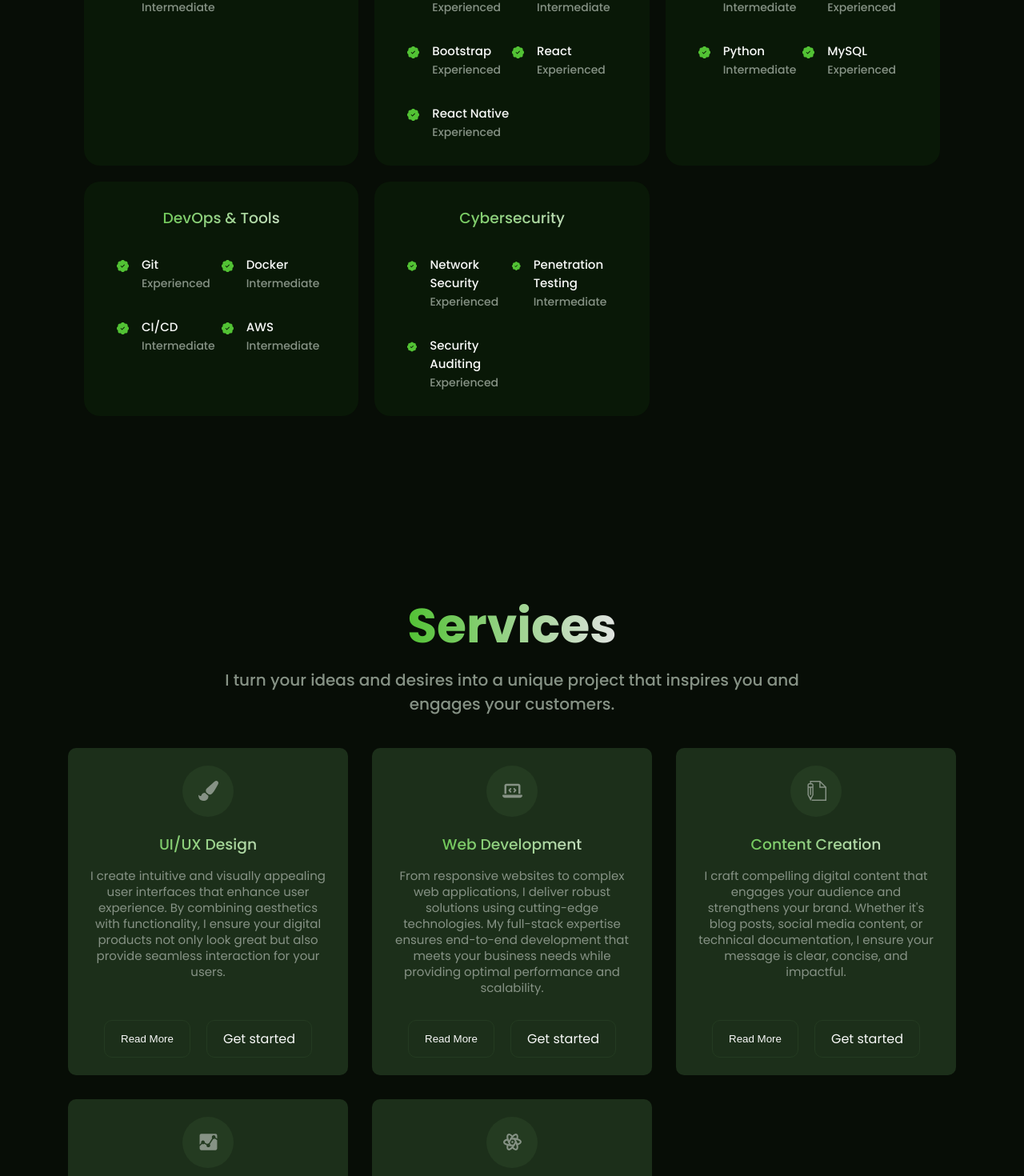
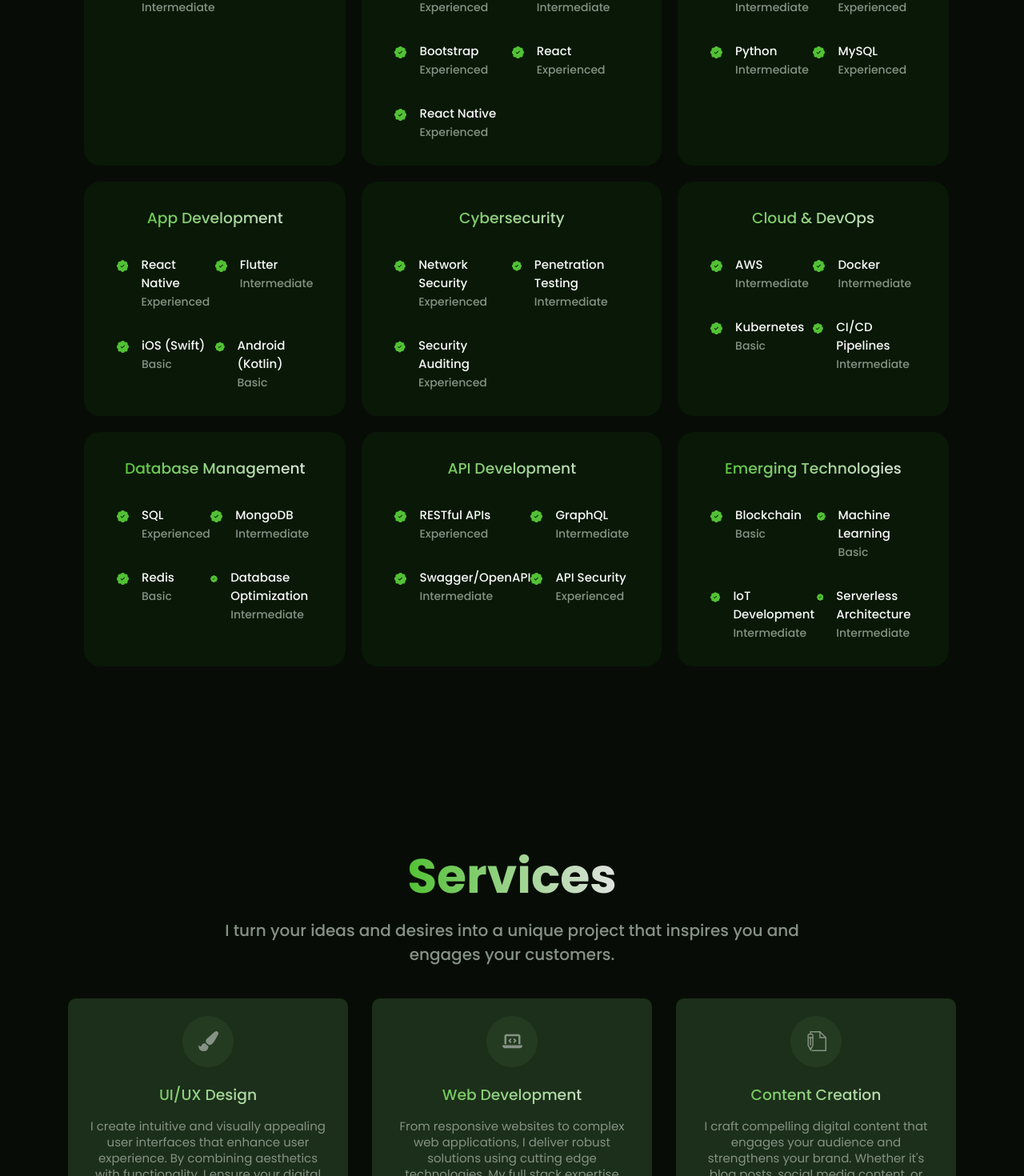
Before and after one commit to Jossyboydgenius/Developer-portfolio, a React (Vite) app: page / in a window 1280 px wide. Shown: the part 2677-4147 px from the top of the page at 80% size. Built offline with nearby package versions, Linux system fonts and the light colour scheme.

Commit message:
refactor: Update About, SkillCard, Services, and Hero components

```diff
--- a/src/sources.jsx
+++ b/src/sources.jsx
@@ -3,17 +3,17 @@ import client2 from "./assets/client-2.jpeg";
 import client3 from "./assets/client-3.jpeg";
 import client4 from "./assets/client-4.jpeg";
 import client5 from "./assets/client-5.jpeg";
-import { IoMdAnalytics} from "react-icons/io";
+import { IoMdAnalytics, IoMdCloud} from "react-icons/io";
 import { IoCallOutline ,IoLocationOutline } from "react-icons/io5";
 import { GrUserExpert } from "react-icons/gr";
 import { MdOutlineSupportAgent,MdOutlineAlternateEmail } from "react-icons/md";
 import { RiExchange2Fill } from "react-icons/ri";
-import { FaInstagram, FaXTwitter, FaYoutube,FaLaptopCode} from "react-icons/fa6";
+import { FaInstagram, FaXTwitter, FaYoutube,FaLaptopCode, FaDatabase, FaServer} from "react-icons/fa6";
 import { FaFacebookSquare,FaPaintBrush } from "react-icons/fa";
 import { TfiWrite } from 'react-icons/tfi'
 import {DiReact} from "react-icons/di";
 import {FaNodeJs} from "react-icons/fa";
-import {SiExpress,SiMongodb} from "react-icons/si";
+import {SiBlockchaindotcom, SiExpress,SiMongodb} from "react-icons/si";
 import { CgFigma } from "react-icons/cg";
 import { TbBrandReactNative } from "react-icons/tb";
 import { SiAdobexd } from "react-icons/si";
@@ -33,7 +33,7 @@ export const whyChooseMe = [
     link: "",
   },
   {
-    title: "Data-Driven Solutions",
+    title: "Data Driven Solutions",
     icon: <IoMdAnalytics/>,
     link: "",
   },
@@ -43,7 +43,7 @@ export const whyChooseMe = [
     link: "",
   },
   {
-    title: "Innovative Problem-Solving",
+    title: "Innovative Problem Solving",
     icon: <RiExchange2Fill/>,
     link: "",
   },
@@ -81,7 +81,7 @@ export const services = [
     name: "Web Development",
     icon: <FaLaptopCode/>,
     description: `From responsive websites to complex web applications, I deliver robust solutions
-    using cutting-edge technologies. My full-stack expertise ensures end-to-end development that meets
+    using cutting edge technologies. My full stack expertise ensures end to end development that meets
     your business needs while providing optimal performance and scalability.`,
   },
   {
@@ -101,11 +101,37 @@ export const services = [
   {
     name: "Mobile App Development",
     icon: <TbBrandReactNative/>,
-    description: `I develop cross-platform mobile applications that provide seamless user experiences
-    across different devices. Using React Native, I create efficient, high-performance apps that feel
+    description: `I develop cross platform mobile applications that provide seamless user experiences
+    across different devices. Using React Native, I create efficient, high performance apps that feel
     native on both iOS and Android platforms.`,
   },
+  {
+    name: "Database Design & Management",
+    icon: <FaDatabase/>,
+    description: `I design and implement efficient, scalable database solutions tailored to your specific needs.
+    From data modeling to query optimization, I ensure your data is structured for optimal performance and easy maintenance.`,
+  },
+  {
+    name: "API Development",
+    icon: <FaServer/>,
+    description: `I create robust, well documented APIs that power seamless communication between different
+    software systems. Whether RESTful or GraphQL, my APIs are designed for efficiency, scalability, and ease of integration.`,
+  },
+  {
+    name: "Cloud Solutions",
+    icon: <IoMdCloud/>,
+    description: `I leverage cloud technologies to build scalable, resilient applications. From serverless
+    architectures to containerized deployments, I help you harness the full potential of cloud platforms like AWS,
+    Azure, or Google Cloud.`,
+  },
+  {
+    name: "Blockchain Development",
+    icon: <SiBlockchaindotcom/>,
+    description: `I develop decentralized applications (dApps) and smart contracts, leveraging blockchain
+    technology to create secure, transparent, and efficient solutions for various industries.`,
+  },
 ]
+
 
 export const skills = [
   {
@@ -188,23 +214,23 @@ export const skills = [
     ]
   },
   {
-    title: "DevOps & Tools",
+    title: "App Development",
     data: [
       {
-        skill: "Git",
+        skill: "React Native",
         level: "Experienced",
       },
       {
-        skill: "Docker",
+        skill: "Flutter",
         level: "Intermediate",
       },
       {
-        skill: "CI/CD",
-        level: "Intermediate",
+        skill: "iOS (Swift)",
+        level: "Basic",
       },
       {
-        skill: "AWS",
-        level: "Intermediate",
+        skill: "Android (Kotlin)",
+        level: "Basic",
       },
     ]
   },
@@ -225,184 +251,255 @@ export const skills = [
       },
     ]
   },
-]
-
-
-
-export const projects = [
   {
-    id:1,
-    title: 'AI Powered School',
-    image: 'https://cdn.dribbble.com/userupload/10064191/file/original-091c06a630285b93a5f81e29e882fe3c.png',
-    category:"UI/UX",
-    description: `Transforming education with AI, our School UI Design project revolutionizes the
-                     learning experience. Seamlessly integrating intelligent features, personalized interfaces,
-                     and intuitive navigation, our design empowers educators and students alike. Experience
-                     innovation at its finest as we pave the way for a smarter, more efficient educational
-                     journey.`,
-    demoLink: "https://google.com/",
-    stack:[
+    title: "Cloud & DevOps",
+    data: [
       {
-        name:"XD",
-        icon: <SiAdobexd/>,
-        iconColor:"skyblue",
+        skill: "AWS",
+        level: "Intermediate",
+      },
+      {
+        skill: "Docker",
+        level: "Intermediate",
+      },
+      {
+        skill: "Kubernetes",
+        level: "Basic",
+      },
+      {
+        skill: "CI/CD Pipelines",
+        level: "Intermediate",
       },
     ]
   },
   {
-    id:2,
-    title: 'E-Commerce Application',
-    image: 'https://cdn.dribbble.com/userupload/8002230/file/original-c8eec16edea4d5c836b2bfabe7fbaa5a.jpg',
-    category:"Web",
-    description:`Enhance your online shopping experience with our E-Commerce Application
-      UI design project. Seamlessly blending aesthetics with functionality, our intuitive
-      interface offers easy navigation, personalized recommendations, and secure
-      transactions. Elevate your digital storefront and captivate customers with a visually
-      stunning design tailored to your brand`,
-    demoLink: "https://google.com/",
-    stack:[
+    title: "Database Management",
+    data: [
       {
-        name:"ReactJs",
-        icon: <DiReact/>,
-        iconColor:"skyblue",
+        skill: "SQL",
+        level: "Experienced",
       },
       {
-        name:"NodeJs",
-        icon: <FaNodeJs/>,
-        iconColor:"green",
+        skill: "MongoDB",
+        level: "Intermediate",
       },
       {
-        name:"ExpressJs",
-        icon: <SiExpress/>,
+        skill: "Redis",
+        level: "Basic",
       },
       {
-        name:"MongoDB",
-        icon: <SiMongodb/>,
-        iconColor:"limegreen",
+        skill: "Database Optimization",
+        level: "Intermediate",
       },
     ]
   },
   {
-    id:3,
-    title: 'Robotic Engineering Web Application',
-    image: 'https://s3-alpha.figma.com/hub/file/5101537097/c4a1ed2c-4ab9-43fb-a248-d7ac6b0c3161-cover.png',
-    category:"Web",
-    description: `Unlock the future of robotics with our Robotic Engineering Web Application
-      project. Seamlessly integrating cutting-edge technology, data analytics,
-      and collaborative tools, our platform empowers engineers to design, simulate,
-      and optimize robotic systems. Experience innovation at its peak as we redefine the
-      boundaries of robotic engineering.`,
-    demoLink: "https://google.com/",
-    stack:[
+    title: "API Development",
+    data: [
       {
-        name:"ReactJs",
-        icon: <DiReact/>,
-        iconColor:"skyblue",
+        skill: "RESTful APIs",
+        level: "Experienced",
       },
       {
-        name:"NodeJs",
-        icon: <FaNodeJs/>,
-        iconColor:"green",
+        skill: "GraphQL",
+        level: "Intermediate",
       },
       {
-        name:"ExpressJs",
-        icon: <SiExpress/>,
+        skill: "Swagger/OpenAPI",
+        level: "Intermediate",
       },
       {
-        name:"MongoDB",
-        icon: <SiMongodb/>,
-        iconColor:"limegreen",
-      },
-      {
-        name:"MongoDBT",
-        icon: <SiMongodb/>,
-      },
-      {
-        name:"MongoDBT",
-        icon: <SiMongodb/>,
-      },
-      {
-        name:"MongoDBT",
-        icon: <SiMongodb/>,
+        skill: "API Security",
+        level: "Experienced",
       },
     ]
   },
   {
-    id:4,
-    title: 'Project Management application',
-    image: 'https://miro.medium.com/v2/resize:fit:1400/1*6iO0wm8q4cByvxY6kB9WiQ.png',
-    category:"Apps",
-    description: `Simplify project coordination with our intuitive Project Management application. Track tasks, collaborate in real-time, and streamline workflows effortlessly. With customizable features and robust reporting, stay organized and efficient.
-                     Elevate your project management experience and achieve success with ease.`,
-    demoLink: "https://google.com/",
-    stack:[
+    title: "Emerging Technologies",
+    data: [
       {
-        name:"React Native",
-        icon: <TbBrandReactNative/>,
-        iconColor:"skyblue",
+        skill: "Blockchain",
+        level: "Basic",
       },
       {
-        name:"NodeJs",
-        icon: <FaNodeJs/>,
-        iconColor:"green",
+        skill: "Machine Learning",
+        level: "Basic",
       },
       {
-        name:"ExpressJs",
-        icon: <SiExpress/>,
+        skill: "IoT Development",
+        level: "Intermediate",
       },
       {
-        name:"MongoDB",
-        icon: <SiMongodb/>,
-        iconColor:"limegreen",
+        skill: "Serverless Architecture",
+        level: "Intermediate",
+      },
+    ]
+  },
+]
+
+export const projects = [
+  {
+    id: 1,
+    title: 'AI Powered School',
+    image: 'https://cdn.dribbble.com/userupload/10064191/file/original-091c06a630285b93a5f81e29e882fe3c.png',
+    category: "UI/UX",
+    description: `Imagine a learning platform where AI becomes your personal tutor. Our School UI Design
+    revolutionizes education, offering an intuitive interface that adapts to each student's unique learning style.
+    Smart features like personalized study plans and real time progress tracking make learning engaging and
+    efficient. Step into the future of education where technology and pedagogy blend seamlessly.`,
+    demoLink: "https://google.com/",
+    stack: [
+      {
+        name: "XD",
+        icon: <SiAdobexd/>,
+        iconColor: "skyblue",
       },
     ]
   },
   {
-    id:5,
-    title: 'Mobile bank - App Design',
-    image: 'https://i.pinimg.com/originals/a0/be/c3/a0bec3706210e6ab28470eee95bf5889.png',
-    category:"UI/UX",
-    description: `Experience banking at your fingertips with our sleek Mobile Bank app design. Seamlessly manage your finances on-the-go with intuitive navigation, secure transactions, and personalized insights. Enjoy a modern interface that prioritizes convenience and accessibility, revolutionizing your banking experience.`,
+    id: 2,
+    title: 'E-Commerce Application',
+    image: 'https://cdn.dribbble.com/userupload/8002230/file/original-c8eec16edea4d5c836b2bfabe7fbaa5a.jpg',
+    category: "Web",
+    description: `Elevate your online shopping experience with our state of the art E-Commerce Application.
+    Seamlessly blending aesthetics with functionality, our platform offers more than just transactions, it creates
+    shopping experiences. From AI powered product recommendations to one click checkouts, every feature is
+    designed to delight your customers and boost your conversions. Welcome to the future of online retail.`,
     demoLink: "https://google.com/",
-    stack:[
+    stack: [
       {
-        name:"Figma",
-        icon: <CgFigma/>,
-        iconColor:"orangered",
+        name: "ReactJs",
+        icon: <DiReact/>,
+        iconColor: "skyblue",
+      },
+      {
+        name: "NodeJs",
+        icon: <FaNodeJs/>,
+        iconColor: "green",
+      },
+      {
+        name: "ExpressJs",
+        icon: <SiExpress/>,
+      },
+      {
+        name: "MongoDB",
+        icon: <SiMongodb/>,
+        iconColor: "limegreen",
       },
     ]
   },
   {
-    id:6,
-    title: 'Quiz App Development',
-    image: 'https://i.pinimg.com/originals/b3/35/02/b33502e465346ace2a7f1df203d851a3.jpg',
-    category:"Apps",
-    description: `Elevate engagement and knowledge retention with our Quiz App
-                    Development project. Seamlessly crafted for interactive learning
-                    experiences, our app offers customizable quizzes, real-time feedback,
-                    and captivating visuals. Empower users to test their knowledge anytime,
-                     anywhere, fostering a dynamic learning environment tailored to their
-                     needs.`,
-      demoLink: "https://google.com/",
-    stack:[
+    id: 3,
+    title: 'Robotic Engineering Web Application',
+    image: 'https://s3-alpha.figma.com/hub/file/5101537097/c4a1ed2c-4ab9-43fb-a248-d7ac6b0c3161-cover.png',
+    category: "Web",
+    description: `Step into the world of tomorrow with our Robotic Engineering Web Application.
+    This platform is where imagination meets innovation, allowing engineers to design, simulate,
+    and optimize robotic systems with unprecedented ease. From drag and drop component assembly
+    to real time 3D visualization, we're not just building robots, we're crafting the future of automation.`,
+    demoLink: "https://google.com/",
+    stack: [
       {
-        name:"React Native",
-        icon: <TbBrandReactNative/>,
-        iconColor:"skyblue",
+        name: "ReactJs",
+        icon: <DiReact/>,
+        iconColor: "skyblue",
       },
       {
-        name:"NodeJs",
+        name: "NodeJs",
         icon: <FaNodeJs/>,
-        iconColor:"green",
+        iconColor: "green",
       },
       {
-        name:"ExpressJs",
+        name: "ExpressJs",
         icon: <SiExpress/>,
       },
       {
-        name:"MongoDB",
+        name: "MongoDB",
         icon: <SiMongodb/>,
-        iconColor:"limegreen",
+        iconColor: "limegreen",
+      },
+    ]
+  },
+  {
+    id: 4,
+    title: 'Project Management application',
+    image: 'https://miro.medium.com/v2/resize:fit:1400/1*6iO0wm8q4cByvxY6kB9WiQ.png',
+    category: "Apps",
+    description: `Say goodbye to chaotic project management and hello to streamlined success.
+    Our intuitive Project Management application turns complex workflows into a breeze. With
+    real time collaboration, customizable dashboards, and intelligent task prioritization,
+    your team's productivity will soar to new heights. It's not just about managing projects,
+    it's about empowering teams to achieve greatness.`,
+    demoLink: "https://google.com/",
+    stack: [
+      {
+        name: "React Native",
+        icon: <TbBrandReactNative/>,
+        iconColor: "skyblue",
+      },
+      {
+        name: "NodeJs",
+        icon: <FaNodeJs/>,
+        iconColor: "green",
+      },
+      {
+        name: "ExpressJs",
+        icon: <SiExpress/>,
+      },
+      {
+        name: "MongoDB",
+        icon: <SiMongodb/>,
+        iconColor: "limegreen",
+      },
+    ]
+  },
+  {
+    id: 5,
+    title: 'Mobile bank - App Design',
+    image: 'https://i.pinimg.com/originals/a0/be/c3/a0bec3706210e6ab28470eee95bf5889.png',
+    category: "UI/UX",
+    description: `Banking reimagined for the digital age. Our Mobile Bank app design puts financial
+    power at your fingertips with a sleek, intuitive interface. From seamless transactions to
+    personalized financial insights, every tap brings you closer to your financial goals. It's not
+    just a banking app, it's your personal financial companion, available 24/7.`,
+    demoLink: "https://google.com/",
+    stack: [
+      {
+        name: "Figma",
+        icon: <CgFigma/>,
+        iconColor: "orangered",
+      },
+    ]
+  },
+  {
+    id: 6,
+    title: 'Quiz App Development',
+    image: 'https://i.pinimg.com/originals/b3/35/02/b33502e465346ace2a7f1df203d851a3.jpg',
+    category: "Apps",
+    description: `Learning meets excitement in our innovative Quiz App. Designed to make knowledge
+    acquisition addictive, this app turns every question into an opportunity for growth. With
+    adaptive difficulty levels, multimedia content, and social learning features, it transforms
+    the way people engage with information. Get ready to quiz, learn, and grow, all at the tap of a screen.`,
+    demoLink: "https://google.com/",
+    stack: [
+      {
+        name: "React Native",
+        icon: <TbBrandReactNative/>,
+        iconColor: "skyblue",
+      },
+      {
+        name: "NodeJs",
+        icon: <FaNodeJs/>,
+        iconColor: "green",
+      },
+      {
+        name: "ExpressJs",
+        icon: <SiExpress/>,
+      },
+      {
+        name: "MongoDB",
+        icon: <SiMongodb/>,
+        iconColor: "limegreen",
       },
     ]
   },
@@ -412,7 +509,7 @@ export const clients = [
   {
     image: client1,
     name: 'Alex Thompson',
-    review: `Working with Awe Joseph was a game-changer for our startup. His technical expertise
+    review: `Working with Awe Joseph was a game changer for our startup. His technical expertise
              and innovative approach transformed our ideas into a robust, scalable platform. What
              impressed me most was his ability to anticipate potential security issues and address
              them proactively. A true professional who delivers beyond expectations!`
@@ -421,9 +518,9 @@ export const clients = [
     image: client2,
     name: 'Sarah Chen',
     review: `I can't speak highly enough of Awe Joseph's work. He took our outdated website and
-             turned it into a modern, user-friendly interface that has significantly improved our
+             turned it into a modern, user friendly interface that has significantly improved our
              customer engagement. His attention to detail and commitment to delivering a secure,
-             high-performance solution was evident throughout the project.`
+             high performance solution was evident throughout the project.`
   },
   {
     image: client3,
```
